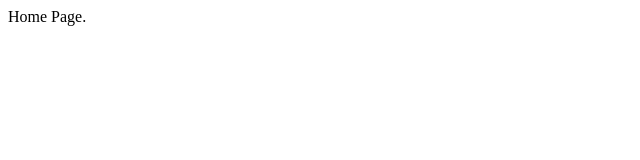
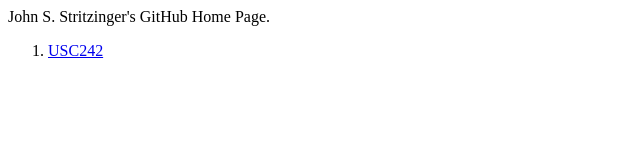
Before and after one commit to jssg33/jssg33.github.io, a plain HTML site: page index.html in a window 1280 px wide. Shown: the whole page, without its empty margins (0-640 px from the left). Drawn offline with Linux system fonts and the light colour scheme.

Commit message:
Update index.html

```diff
--- a/index.html
+++ b/index.html
@@ -1,6 +1,9 @@
 
 <html>
 <body>
-  Home Page.
+  John S. Stritzinger's GitHub Home Page.
+  <ol>
+    <li><a href="https://jssg33.github.io/usc242/"> USC242</a></li>
+  </ol>
 </body>
 </html>
```
